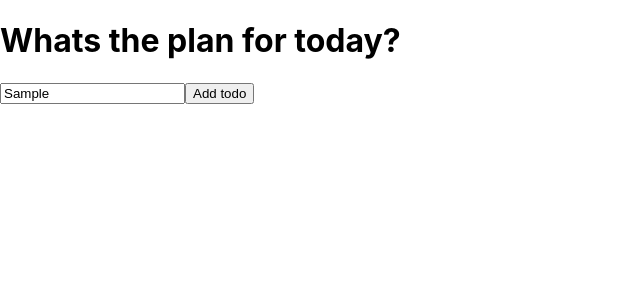
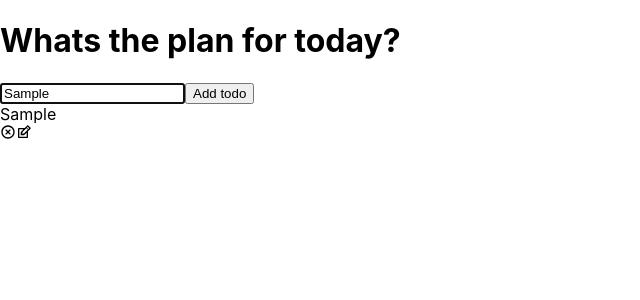
Before and after one commit to IVIehr/hook-project, a React (Create React App) app: page / in a window 1280 px wide. Both pictures are taken after typing "Sample" into the empty fields and a click on the button "Add todo". Shown: the top 300 px of the page, without its empty margins (0-640 px from the left). Built offline with nearby package versions, Linux system fonts and the light colour scheme.

Commit message:
Complete the structure of todo list

```diff
--- a/package.json
+++ b/package.json
@@ -8,6 +8,7 @@
     "@testing-library/user-event": "^13.5.0",
     "react": "^18.2.0",
     "react-dom": "^18.2.0",
+    "react-icons": "^4.4.0",
     "react-scripts": "5.0.1",
     "web-vitals": "^2.1.4"
   },
--- a/src/components/Todo.jsx
+++ b/src/components/Todo.jsx
@@ -0,0 +1,47 @@
+import React, { useState } from 'react'
+import {RiCloseCircleLine} from 'react-icons/ri'
+import {TiEdit} from 'react-icons/ti'
+import TodoForm from './TodoForm';
+
+function Todo({todos, completeTodo, removeTodo, updateTodo}) {
+    const [edit, setEdit] = useState({
+        id: null,
+        value: '',
+    });
+
+    const submitUpdate = value => {
+        updateTodo(edit.id, edit.value);
+        setEdit({
+            id: null,
+            value: ''
+        });
+    }
+
+    if (edit.id) {
+        return <TodoForm edit={edit} onSubmit={submitUpdate} />
+    }
+
+    return todos.map((todo, index) => (
+        <div
+            className={todo.isComplete ? 'todo-row complete' : 'todo-row'}
+            key={index}
+        >
+            <div key={todo.id} onClick={() => completeTodo(todo.id)}>
+                {todo.text}
+            </div>
+            <div className='icons'>
+                <RiCloseCircleLine
+                    onClick={() => removeTodo(todo.id)}
+                    style = {{cursor: 'pointer'}}
+                    className="delete-icon"
+                />
+                <TiEdit
+                    onClick={() => setEdit({ id: todo.id, value: todo.text })}
+                    className="edit-icon"
+                />
+            </div>
+        </div>
+    ))
+}
+
+export default Todo
--- a/src/components/TodoForm.jsx
+++ b/src/components/TodoForm.jsx
@@ -1,7 +1,12 @@
-import React, { useState } from 'react'
+import React, { useState, useEffect, useRef } from 'react'
 
-function TodoForm({onSubmit}) {
+function TodoForm({onSubmit, edit}) {
   const [input, setInput] = useState('');
+  const inputRef = useRef(null);
+
+  useEffect(() => {
+    inputRef.current.focus();
+  })
 
   const handleChange = e => {
     setInput(e.target.value);
@@ -10,16 +15,18 @@ function TodoForm({onSubmit}) {
   const handleSubmit = e => {
     e.preventDefault();
 
-    // onSubmit({
-    //   id: Math.floor(Math.random * 10000),
-    //   text: input
-    // });
+    onSubmit({
+      id: Math.floor(Math.random() * 10000),
+      text: input,
+      isComplete:false
+    });
   }
 
   return (
     <form className='todo-form' onSubmit={handleSubmit}>
       <input
         className='todo-input'
+        ref={inputRef}
         type="text"
         name="text"
         placeholder='Add a todo'
--- a/src/components/TodoList.jsx
+++ b/src/components/TodoList.jsx
@@ -1,18 +1,50 @@
 import React, {useState} from 'react'
+import Todo from './Todo';
 import TodoForm from './TodoForm';
 
 function TodoList() {
     const [todos, setTodos] = useState([]);
+
     const addTodo = todo => {
         // Ignore the free text
         if (!todo.text || /^\s*$/.test(todo.text)) {
             return
         }
+
+        const newTodos = [todo, ...todos];
+        setTodos(newTodos);
     }
+
+    const updateTodo = (todoId, newValue) =>{
+        if (!newValue.text || /^\s*$/.test(newValue.text)) {
+            return
+        }
+
+        setTodos(prev => prev.map(item => (item.id === todoId ? newValue : item)));
+    }
+
+    const removeTodo = id => {
+        const removeArr = [...todos].filter(todo => todo.id !== id)
+
+        setTodos(removeArr);
+    }
+
+    const completeTodo = id => {
+        let updateTodos = todos.map(todo => {
+            if (todo.id === id) {
+                todo.isComplete = !todo.isComplete;
+            }
+            return todo;
+        });
+        setTodos(updateTodos);
+        console.log(...todos);
+    };
+
     return (
         <>
             <h1>Whats the plan for today?</h1>
-            <TodoForm/>
+            <TodoForm onSubmit={addTodo} />
+            <Todo todos={todos} completeTodo={completeTodo} removeTodo={removeTodo} updateTodo={updateTodo} />
         </>
   )
 }
```
Also changed, not shown: 1 other file (tests, documents, lock files or other folders).
